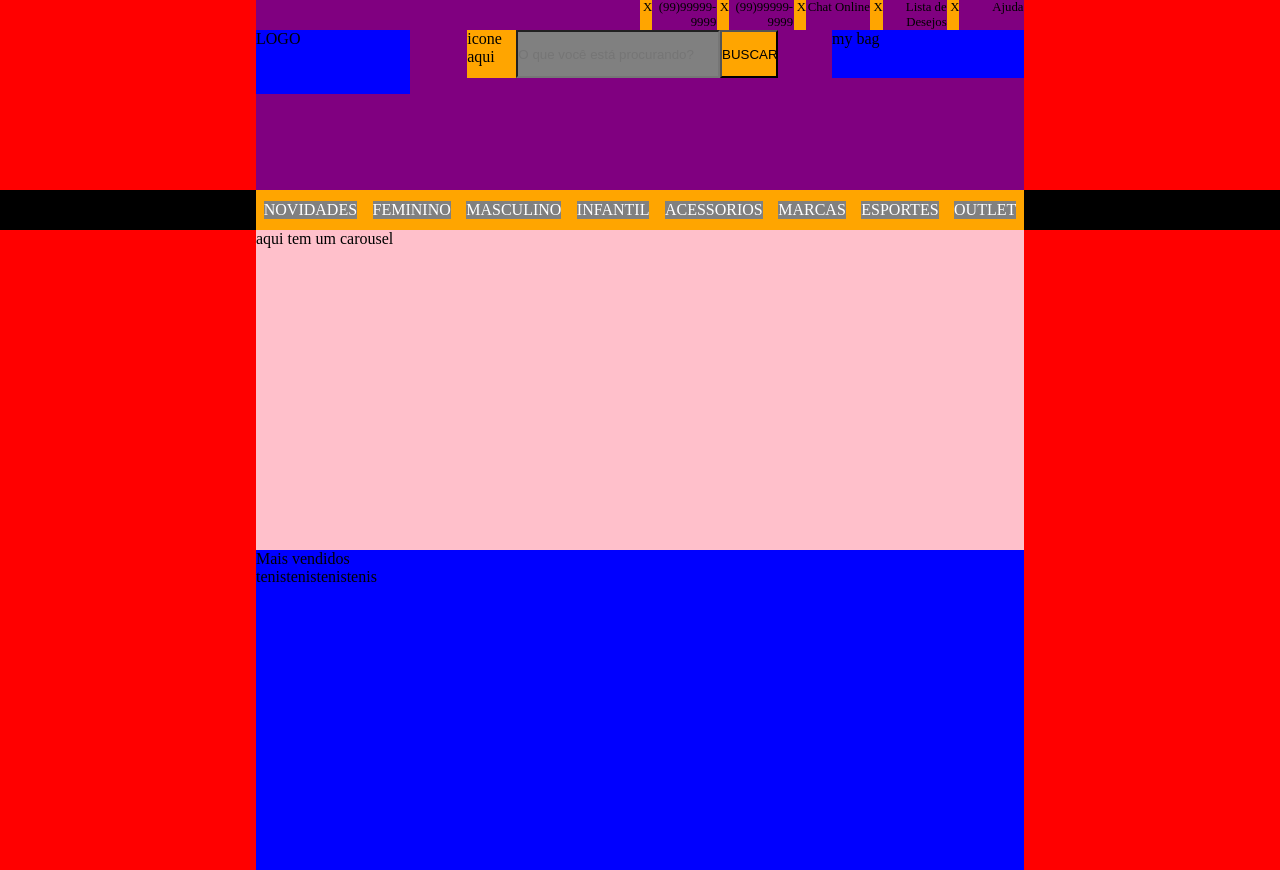
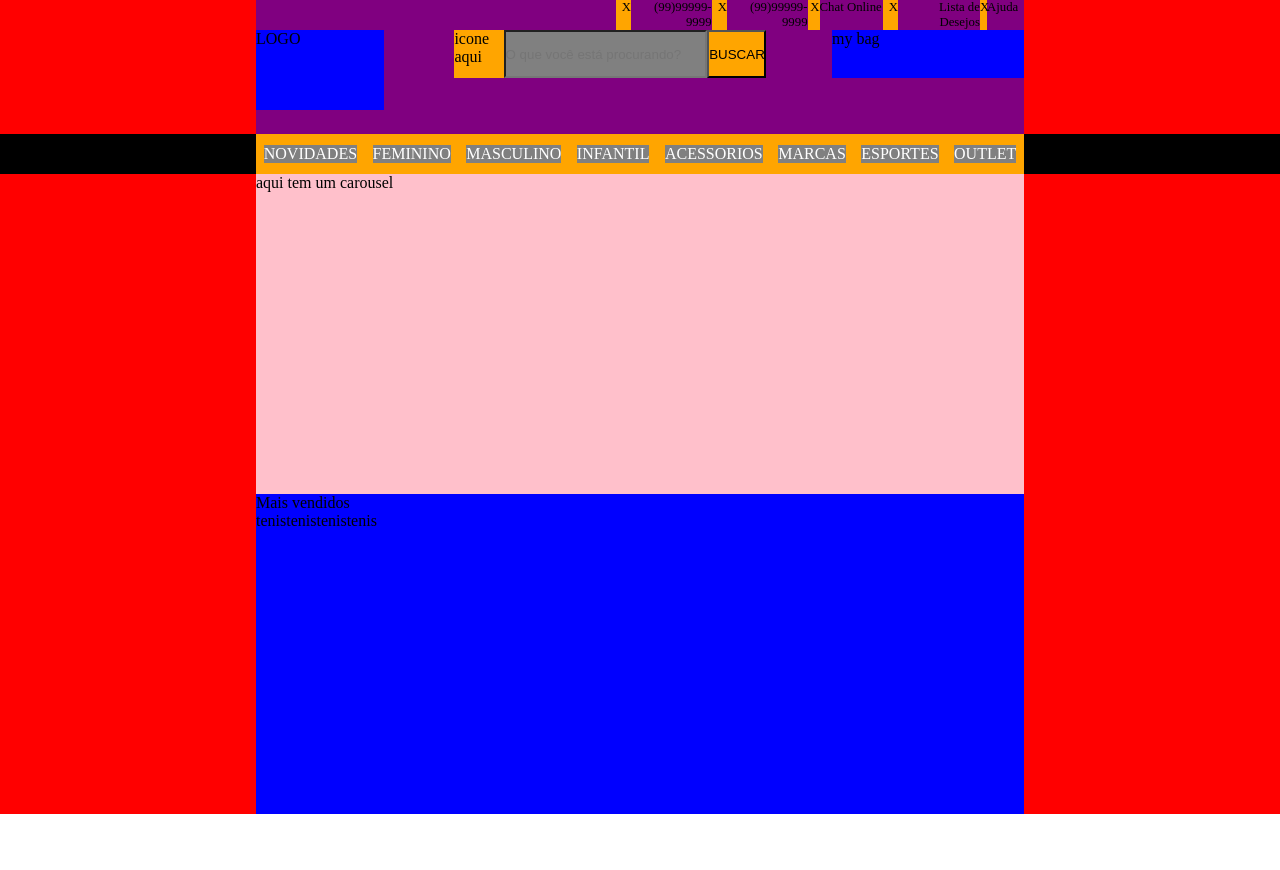
Before and after one commit to mvoliveira/front-end, a website: page index.html in a window 1280 px wide. After the commit the page ends 814 px from the top, so only its background shows below. Drawn offline with Linux system fonts and the light colour scheme.

Commit message:
modifica header

```diff
--- a/scss/header.scss
+++ b/scss/header.scss
@@ -3,7 +3,7 @@
   justify-content: space-between;
   background-color: purple;
   min-width: 100%;
-  min-height: 20vh;
+  min-height: 13vh;
   flex-wrap: wrap;
 }
 
@@ -20,10 +20,10 @@
 
 .logo{
   background-color: blue;
-  min-width: 12vw;
-  min-height: 8vh;
-  max-height: 8vh;
-  max-width: 12vw;
+  min-width: 10vw;
+  min-height: 10vh;
+  max-height: 10vh;
+  max-width: 11vw;
 }
 
 .my-Bag{
@@ -37,7 +37,7 @@
 .contact{
   flex-direction: row;
   display: flex;
-  width: 6vw;
+  width: auto;
   text-align: right;
 }
 
@@ -46,5 +46,5 @@
 }
 
 .icon-description{
- width: 5vw;
+ width: auto;
 }
```
Also changed, not shown: public/css/header.css.
